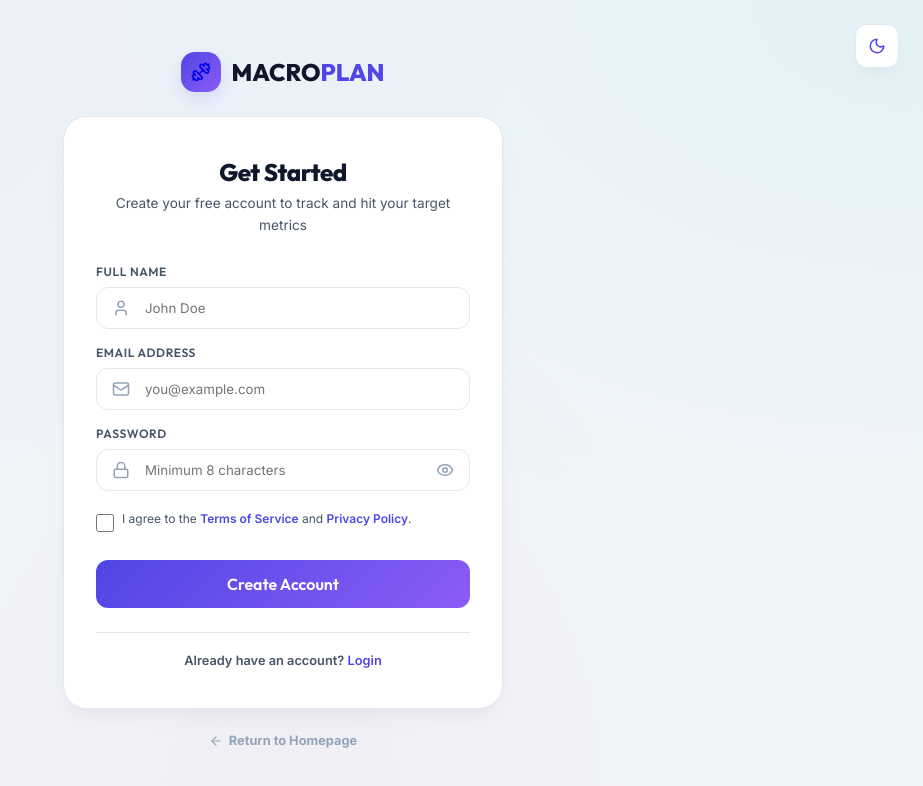
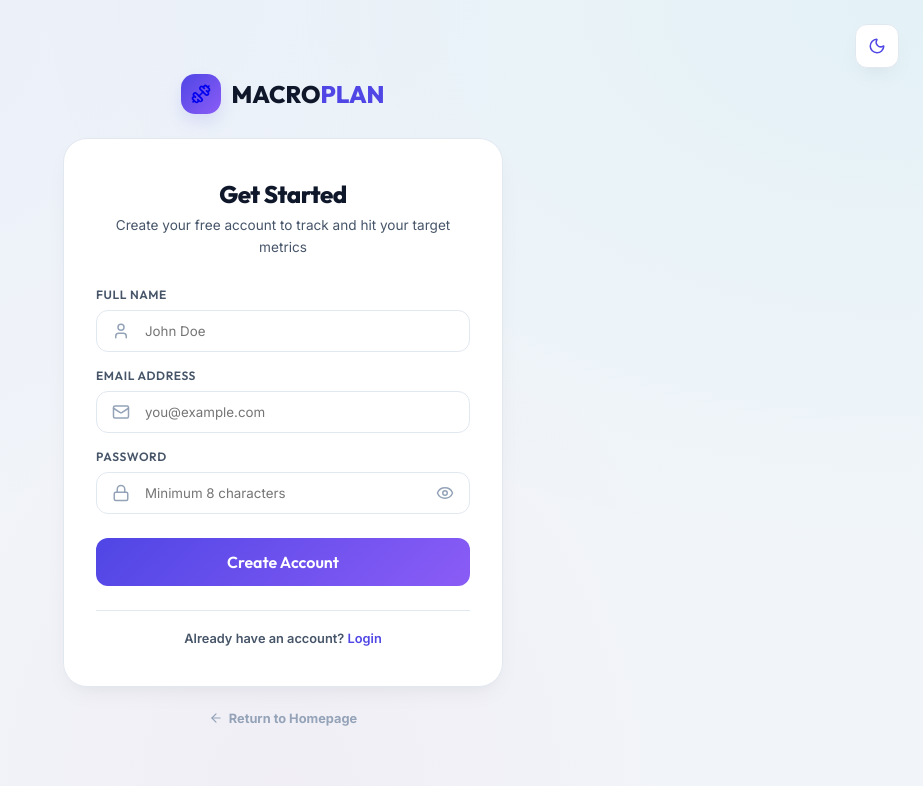
Before and after one commit to Hariprasad-0123/MEAL-MACRO-PLANNER-PROJECT, a React (Vite) app in the folder frontend/: page /signup in a window 1280 px wide. Shown: the top 786 px of the page, without its empty margins (357-1280 px from the left). Built offline with nearby package versions, Linux system fonts and the light colour scheme; no server answers.

Commit message:
Remove terms and conditions checkbox from signup page

```diff
--- a/frontend/src/pages/SignupPage.jsx
+++ b/frontend/src/pages/SignupPage.jsx
@@ -352,22 +352,7 @@ export default function SignupPage() {
                   </div>
                 </div>
 
-                {/* Terms & Privacy checkbox */}
-                <div style={{ display: 'flex', alignItems: 'flex-start', gap: '8px', padding: '4px 0' }}>
-                  <input
-                    type="checkbox"
-                    id="terms"
-                    className="form-checkbox"
-                    style={{ marginTop: '3px', cursor: 'pointer' }}
-                    required
-                  />
-                  <label htmlFor="terms" style={{ fontSize: '0.75rem', color: 'var(--text-secondary)', lineHeight: '1.4', cursor: 'pointer' }}>
-                    I agree to the{' '}
-                    <span style={{ color: 'var(--accent-indigo)', textDecoration: 'none', fontWeight: 600 }} className="neon-text-cyan">Terms of Service</span>
-                    {' '}and{' '}
-                    <span style={{ color: 'var(--accent-indigo)', textDecoration: 'none', fontWeight: 600 }} className="neon-text-cyan">Privacy Policy</span>.
-                  </label>
-                </div>
+
 
                 {/* Submit button */}
                 <button
```
